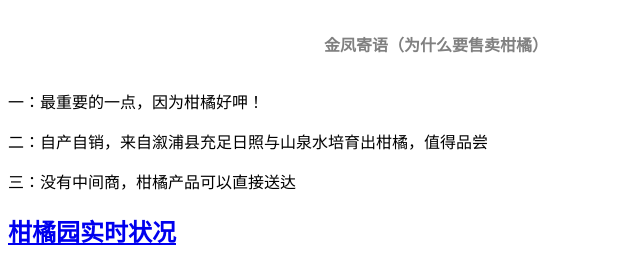
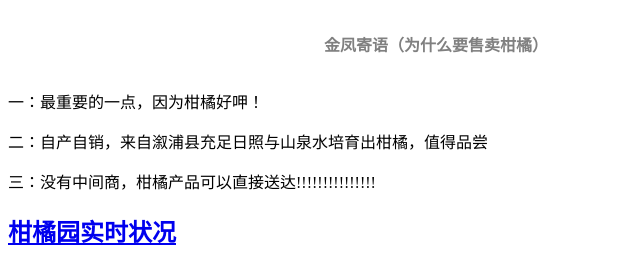
Before and after one commit to FightAgainstChinazi/fightagainstchinazi.github.io, a plain HTML site: page index.html in a window 1280 px wide. Shown: the top 259 px of the page, without its empty margins (0-640 px from the left). Drawn offline with Linux system fonts and the light colour scheme.

Commit message:
!!!!!!!!

```diff
--- a/index.html
+++ b/index.html
@@ -9,7 +9,7 @@
         <h1><strong>金凤寄语</strong>（为什么要售卖柑橘）</h1>
 	<p>一：最重要的一点，因为柑橘好呷！</p>
         <p>二：自产自销，来自溆浦县充足日照与山泉水培育出柑橘，值得品尝</p>
-        <p>三：没有中间商，柑橘产品可以直接送达</p>
+        <p>三：没有中间商，柑橘产品可以直接送达!!!!!!!!!!!!!!!</p>
         <h2><a href="videoCapt/index.html" alt="current status of orange planting fileds">柑橘园实时状况</a></h2>
         <img src="oranges.jpg" alt="lots of oranges">
   </body>
```
